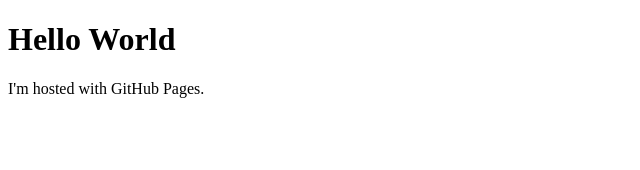
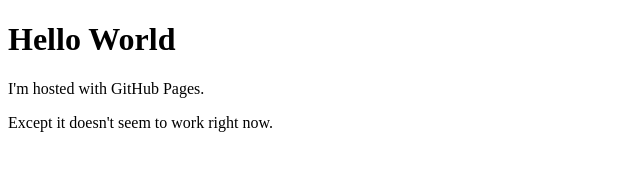
Before and after one commit to tomforsyth1000/tomforsyth1000.github.io, a plain HTML site: page index.html in a window 1280 px wide. Shown: the whole page, without its empty margins (0-640 px from the left). Drawn offline with Linux system fonts and the light colour scheme.

Commit message:
Just a test edit

```diff
--- a/index.html
+++ b/index.html
@@ -3,5 +3,6 @@
 <body>
 <h1>Hello World</h1>
 <p>I'm hosted with GitHub Pages.</p>
+<p>Except it doesn't seem to work right now.</p>
 </body>
 </html>
```
